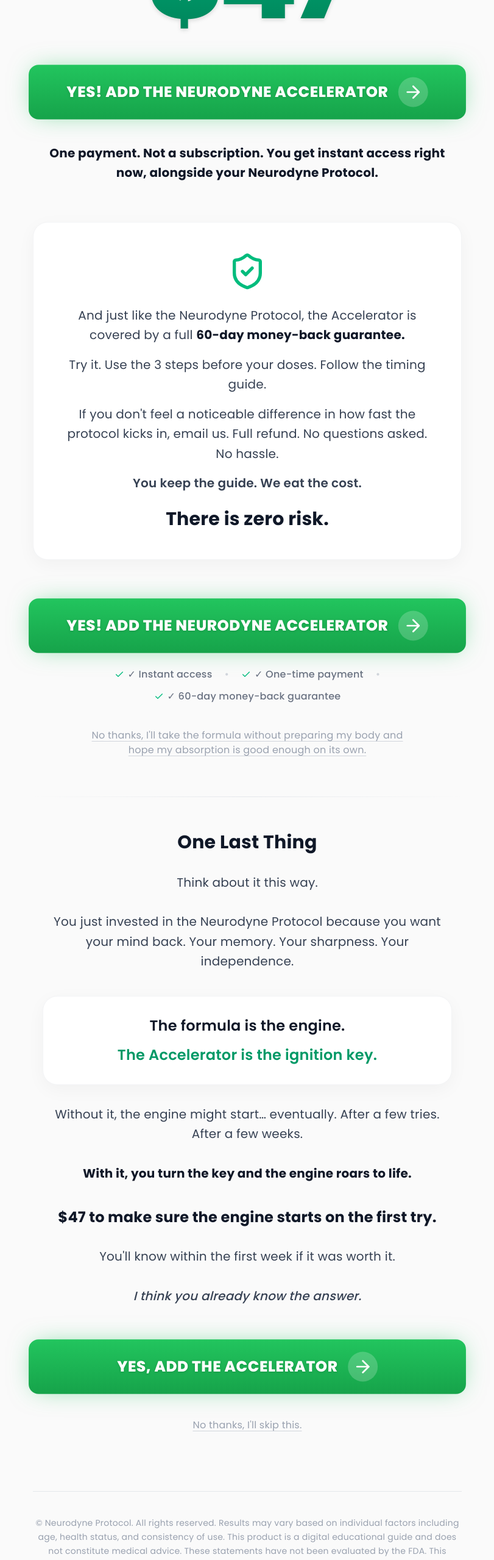
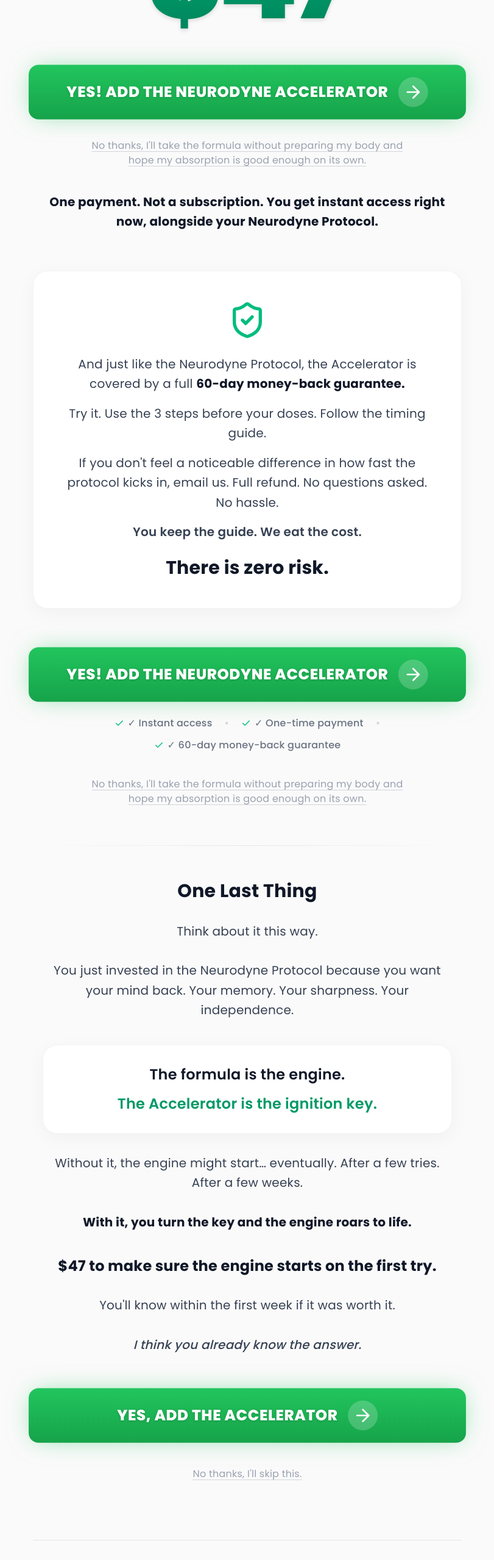
Before and after one commit to gabrielcoragem/Upsell, a React (Vite) app: page / in a window 1280 px wide. Shown: the part 8182-10740 px from the top of the page at 61% size, without its empty margins (234-1045 px from the left). Built offline with nearby package versions, Linux system fonts and the light colour scheme.

Commit message:
feat: Integrate Kashpay upsell processor
Adds the Kashpay upsell processor script and modifies the primary call-to-action button to be a link pointing to the Kashpay checkout. This enables the upsell functionality for Neurodyne Protocol.

```diff
--- a/index.html
+++ b/index.html
@@ -19,6 +19,8 @@
   defer
 ></script>
 
+<script src="https://app.kashpay.com.br/scripts/upsell-processor.js"></script>
+
     <meta charset="UTF-8" />
     <meta name="viewport" content="width=device-width, initial-scale=1.0" />
     <title>Your Order Was Successful! Your Neurodyne Protocol Is Ready</title>
--- a/src/App.tsx
+++ b/src/App.tsx
@@ -263,12 +263,13 @@ export default function App() {
           </div>
 
           <div className="flex flex-col items-center mt-2 mb-10">
-            <motion.button
+            <motion.a
+              href="https://checkout.kashpay.com.br/checkout/checkout-1775860375358"
               animate={{ scale: [1, 1.02, 1] }}
               transition={{ duration: 2, repeat: Infinity, ease: "easeInOut" }}
               whileHover={{ scale: 1.05, y: -4, boxShadow: "0 25px 30px -5px rgba(34, 197, 94, 0.5), 0 10px 15px -3px rgba(34, 197, 94, 0.3)" }}
               whileTap={{ scale: 0.98 }}
-              className="w-full bg-gradient-to-b from-[#22C55E] to-[#16a34a] text-white py-4 md:py-5 px-6 rounded-2xl shadow-[0_0_40px_-10px_rgba(34,197,94,0.6)] flex items-center justify-center gap-4 group"
+              className="w-full bg-gradient-to-b from-[#22C55E] to-[#16a34a] text-white py-4 md:py-5 px-6 rounded-2xl shadow-[0_0_40px_-10px_rgba(34,197,94,0.6)] flex items-center justify-center gap-4 group cursor-pointer"
             >
               <div className="flex flex-col items-center text-center">
                 <span className="text-xl md:text-2xl font-extrabold tracking-wide uppercase drop-shadow-sm">YES! Add the Neurodyne Accelerator</span>
@@ -276,7 +277,11 @@ export default function App() {
               <div className="bg-white/20 p-2 rounded-full group-hover:bg-white/30 transition-colors">
                 <ArrowRight className="w-6 h-6 md:w-8 md:h-8 text-white" />
               </div>
-            </motion.button>
+            </motion.a>
+
+            <a href="https://www.neurodyneprotocol.com/thank-you" className="mt-8 text-sm md:text-base text-gray-400 hover:text-gray-600 transition-colors max-w-lg text-center underline decoration-gray-300 underline-offset-4">
+              No thanks, I'll take the formula without preparing my body and hope my absorption is good enough on its own.
+            </a>
           </div>
 
           <p className="font-bold text-gray-900">One payment. Not a subscription. You get instant access right now, alongside your Neurodyne Protocol.</p>
@@ -304,12 +309,13 @@ export default function App() {
 
         {/* CTA 1 */}
         <div className="flex flex-col items-center mt-12 mb-16">
-          <motion.button
+          <motion.a
+            href="https://checkout.kashpay.com.br/checkout/checkout-1775860375358"
             animate={{ scale: [1, 1.02, 1] }}
             transition={{ duration: 2, repeat: Infinity, ease: "easeInOut" }}
             whileHover={{ scale: 1.05, y: -4, boxShadow: "0 25px 30px -5px rgba(34, 197, 94, 0.5), 0 10px 15px -3px rgba(34, 197, 94, 0.3)" }}
             whileTap={{ scale: 0.98 }}
-            className="w-full bg-gradient-to-b from-[#22C55E] to-[#16a34a] text-white py-4 md:py-5 px-6 rounded-2xl shadow-[0_0_40px_-10px_rgba(34,197,94,0.6)] flex items-center justify-center gap-4 group"
+            className="w-full bg-gradient-to-b from-[#22C55E] to-[#16a34a] text-white py-4 md:py-5 px-6 rounded-2xl shadow-[0_0_40px_-10px_rgba(34,197,94,0.6)] flex items-center justify-center gap-4 group cursor-pointer"
           >
             <div className="flex flex-col items-center text-center">
               <span className="text-xl md:text-2xl font-extrabold tracking-wide uppercase drop-shadow-sm">YES! Add the Neurodyne Accelerator</span>
@@ -317,7 +323,7 @@ export default function App() {
             <div className="bg-white/20 p-2 rounded-full group-hover:bg-white/30 transition-colors">
               <ArrowRight className="w-6 h-6 md:w-8 md:h-8 text-white" />
             </div>
-          </motion.button>
+          </motion.a>
 
           <div className="flex flex-wrap justify-center gap-x-5 gap-y-3 mt-6 text-sm md:text-base text-gray-500 font-medium">
             <span className="flex items-center gap-1.5"><Check className="w-4 h-4 text-emerald-500" /> ✓ Instant access</span>
@@ -327,7 +333,7 @@ export default function App() {
             <span className="flex items-center gap-1.5"><Check className="w-4 h-4 text-emerald-500" /> ✓ 60-day money-back guarantee</span>
           </div>
 
-          <a href="#" className="mt-10 text-sm md:text-base text-gray-400 hover:text-gray-600 transition-colors max-w-lg text-center underline decoration-gray-300 underline-offset-4">
+          <a href="https://www.neurodyneprotocol.com/thank-you" className="mt-10 text-sm md:text-base text-gray-400 hover:text-gray-600 transition-colors max-w-lg text-center underline decoration-gray-300 underline-offset-4">
             No thanks, I'll take the formula without preparing my body and hope my absorption is good enough on its own.
           </a>
         </div>
@@ -357,12 +363,13 @@ export default function App() {
 
         {/* CTA 2 */}
         <div className="flex flex-col items-center mt-14 mb-24">
-          <motion.button
+          <motion.a
+            href="https://checkout.kashpay.com.br/checkout/checkout-1775860375358"
             animate={{ scale: [1, 1.02, 1] }}
             transition={{ duration: 2, repeat: Infinity, ease: "easeInOut" }}
             whileHover={{ scale: 1.05, y: -4, boxShadow: "0 25px 30px -5px rgba(34, 197, 94, 0.5), 0 10px 15px -3px rgba(34, 197, 94, 0.3)" }}
             whileTap={{ scale: 0.98 }}
-            className="w-full bg-gradient-to-b from-[#22C55E] to-[#16a34a] text-white py-4 md:py-5 px-6 rounded-2xl shadow-[0_0_40px_-10px_rgba(34,197,94,0.6)] flex items-center justify-center gap-4 group"
+            className="w-full bg-gradient-to-b from-[#22C55E] to-[#16a34a] text-white py-4 md:py-5 px-6 rounded-2xl shadow-[0_0_40px_-10px_rgba(34,197,94,0.6)] flex items-center justify-center gap-4 group cursor-pointer"
           >
             <div className="flex flex-col items-center text-center">
               <span className="text-xl md:text-2xl font-extrabold tracking-wide uppercase drop-shadow-sm">YES, Add the Accelerator</span>
@@ -370,9 +377,9 @@ export default function App() {
             <div className="bg-white/20 p-2 rounded-full group-hover:bg-white/30 transition-colors">
               <ArrowRight className="w-6 h-6 md:w-8 md:h-8 text-white" />
             </div>
-          </motion.button>
+          </motion.a>
 
-          <a href="#" className="mt-10 text-sm md:text-base text-gray-400 hover:text-gray-600 transition-colors underline decoration-gray-300 underline-offset-4">
+          <a href="https://www.neurodyneprotocol.com/thank-you" className="mt-10 text-sm md:text-base text-gray-400 hover:text-gray-600 transition-colors underline decoration-gray-300 underline-offset-4">
             No thanks, I'll skip this.
           </a>
         </div>
```
